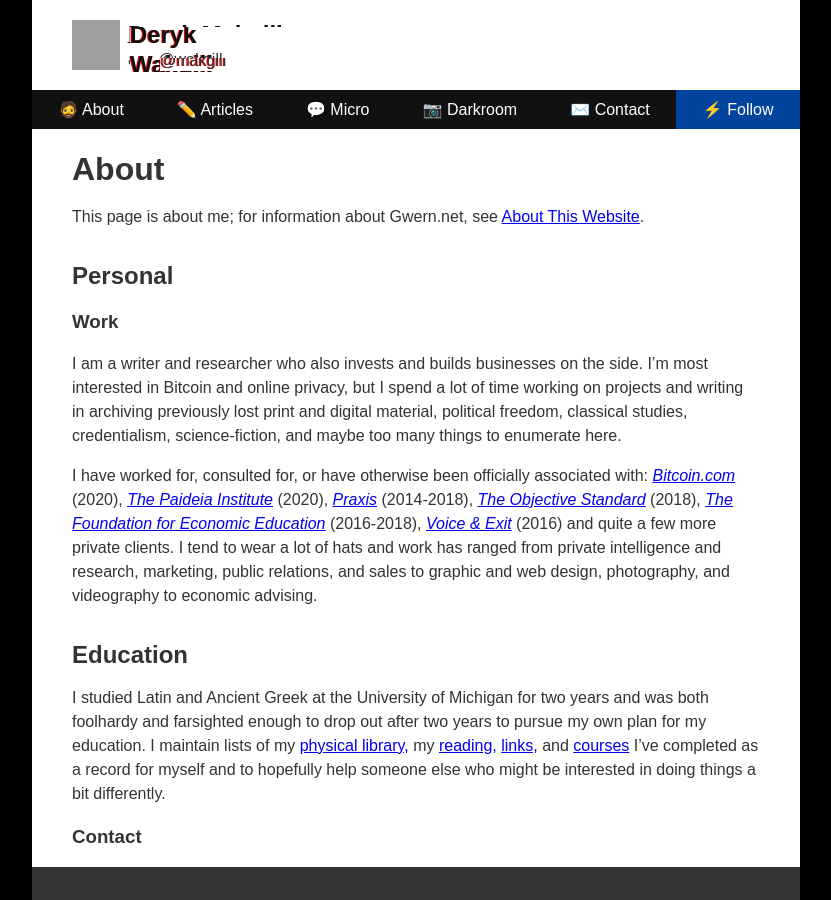
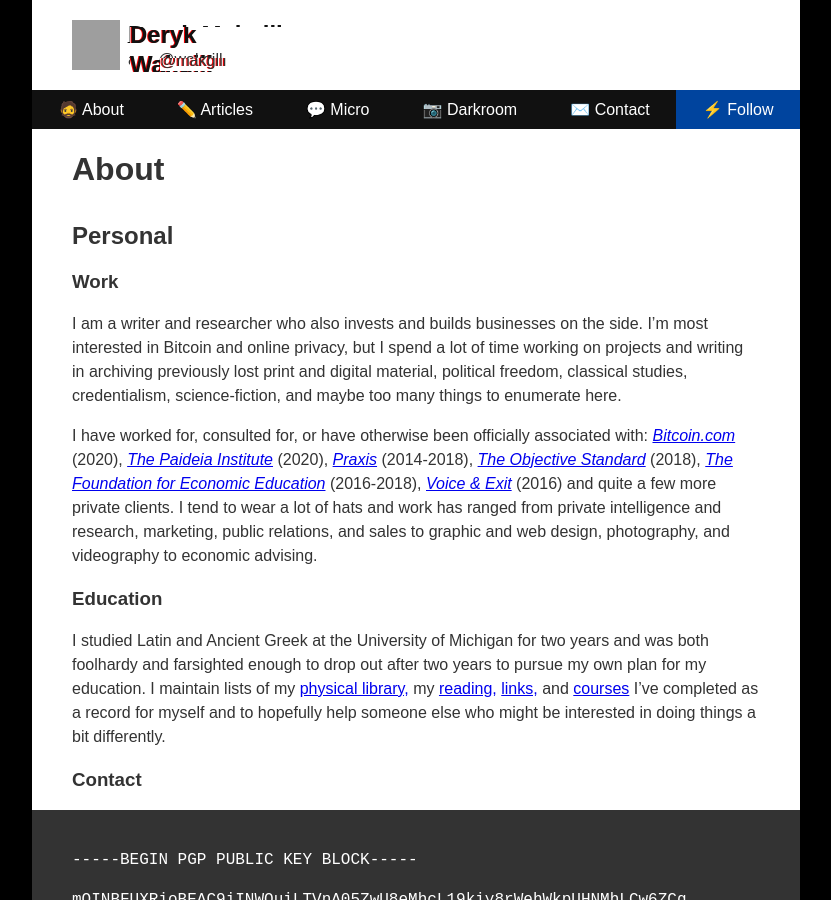
Before and after one commit to derykmakgill/had, a Jekyll site: the page built from test.md, in a window 1280 px wide and 900 px high. Shown: the whole window, without its empty margins (224-1055 px from the left). Built offline with Jekyll 4.4.1, drawn with Linux system fonts in a browser that asks for light colours; our own code applies the rules of GitHub Pages for plain Markdown files; grey boxes are pictures that could not be loaded.

Commit message:
Update test.md

```diff
--- a/test.md
+++ b/test.md
@@ -3,8 +3,6 @@
 ---
 
 # About
-
-<p>This page is about me; for infor­ma­tion about Gwern.net, see <a href="/About" id="gwern-about" class="docMetadata" data-popup-title="About This Website" data-popup-title-html="About This Web­site" data-popup-author="Gwern Bran­wen" data-popup-date="2010-10-01" data-popup-abstract="<p>Meta page describ­ing gwern.net site ideals of sta­ble long-term essays which improve over time; tech­ni­cal deci­sions using Mark­down and sta­tic host­ing; idea sources and writ­ing method­ol­o­gy; meta­data defi­n­i­tions; site sta­tis­tics; copy­right license.</p>">About This Web­site</a>.</p>
 
 ## Personal
 
@@ -14,7 +12,7 @@
 
 I have worked for, consulted for, or have otherwise been officially associated with: *[Bitcoin.com](https://bitcoin.com)* (2020), *[The Paideia Institute](https://paideiainstitute)* (2020), *[Praxis](https://discoverpraxis.com)* (2014-2018), *[The Objective Standard](https://theobjectivestandard.com)* (2018), *[The Foundation for Economic Education](https://fee.org)* (2016-2018), *[Voice & Exit](https://voicandexit.com)* (2016) and quite a few more private clients. I tend to wear a lot of hats and work has ranged from private intelligence and research, marketing, public relations, and sales to graphic and web design, photography, and videography to economic advising.
 
-## Education
+### Education
 
 I studied Latin and Ancient Greek at the University of Michigan for two years and was both foolhardy and farsighted enough to drop out after two years to pursue my own plan for my education. I maintain lists of my [physical library,](/library) my [reading,](/read) [links,](/links) and [courses](/courses) I've completed as a record for myself and to hopefully help someone else who might be interested in doing things a bit differently.
 
```
